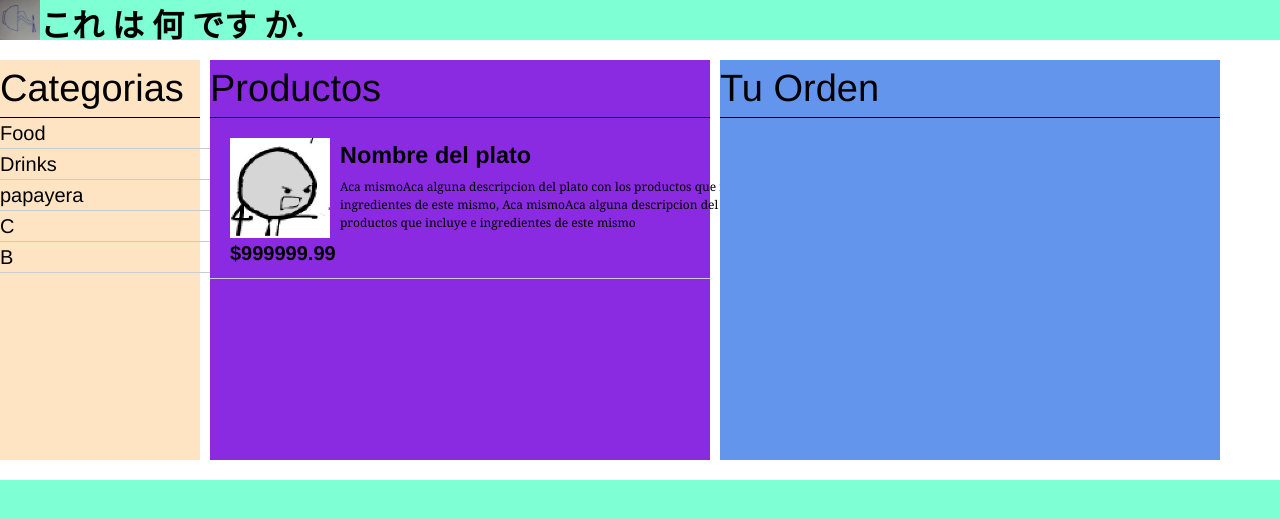
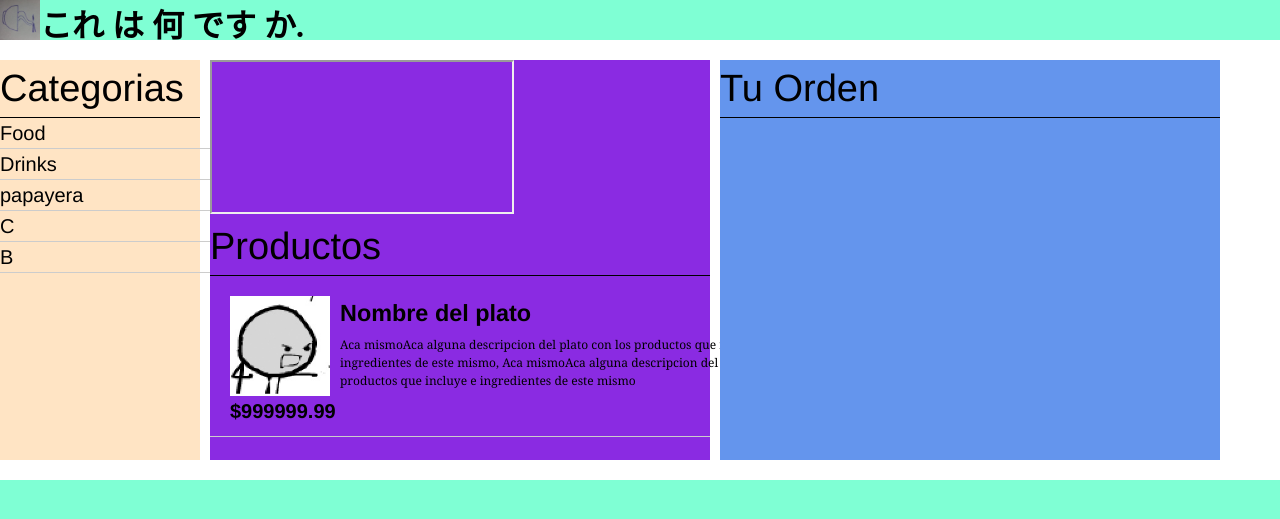
Before and after one commit to fractaldragon/SoReWa, a Django app: page /table in a window 1280 px wide. Shown: the top 519 px of the page. Run offline with Django 3.2, Linux system fonts and the light colour scheme; data comes from the database, SQL or seed files in the repository; both versions use the stored data as it was after the commit; parts of the project's set-up code (start-up, migrations or seed data) failed here and were passed over.

Commit message:
iframe test

```diff
--- a/templates/table.html
+++ b/templates/table.html
@@ -17,13 +17,17 @@
 		<h2>Categorias</h2>
 	  	<ul class="categoryList">
             {% for category in category_list %}
-                <li class="categoryItem"><a href="#">{{ category.name }}</a></li>
+                <li class="categoryItem"><a href="product_search_valor id " target="product_iframe">{{ category.name }}</a></li>
             {% endfor %}
 		    <li class="categoryItem"><a href="#">C</a></li>
 		    <li class="categoryItem"><a href="#">B</a></li>
 		</ul>
 	</div>
 	<div class="productContainer">
+        <iframe id="product_iframe">
+aca voy a cargar los productos
+        </iframe>
+
 	<h2>Productos</h2>
 	<ul>
 		<li class="productListItem">
```
Also changed, not shown: db.sqlite3.
